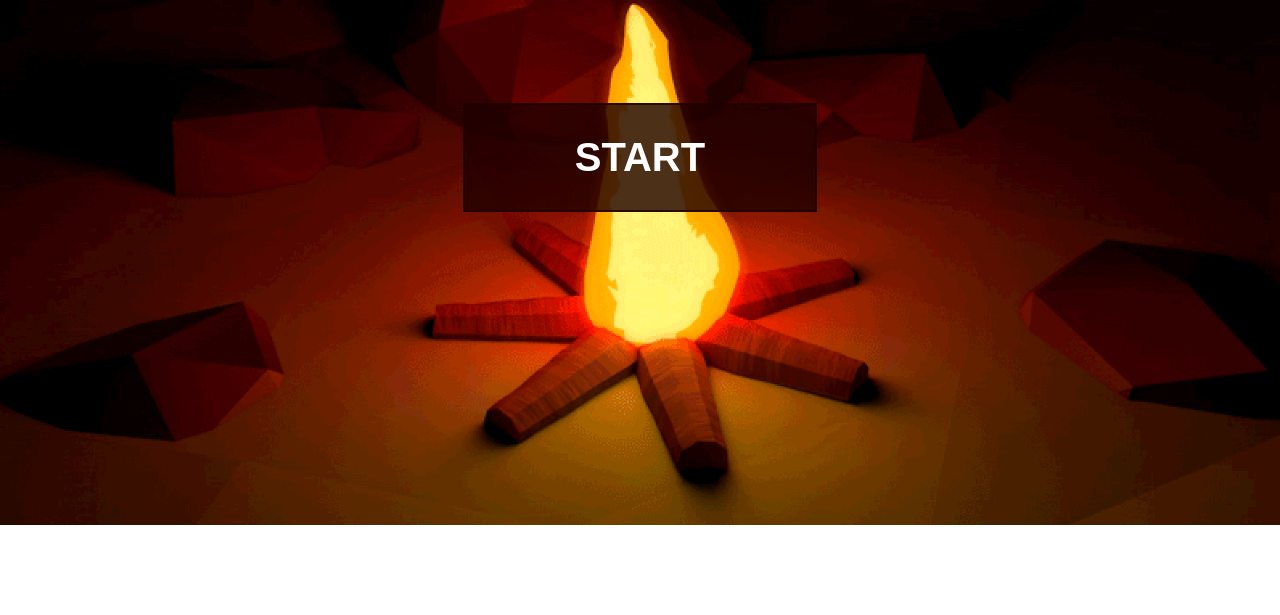
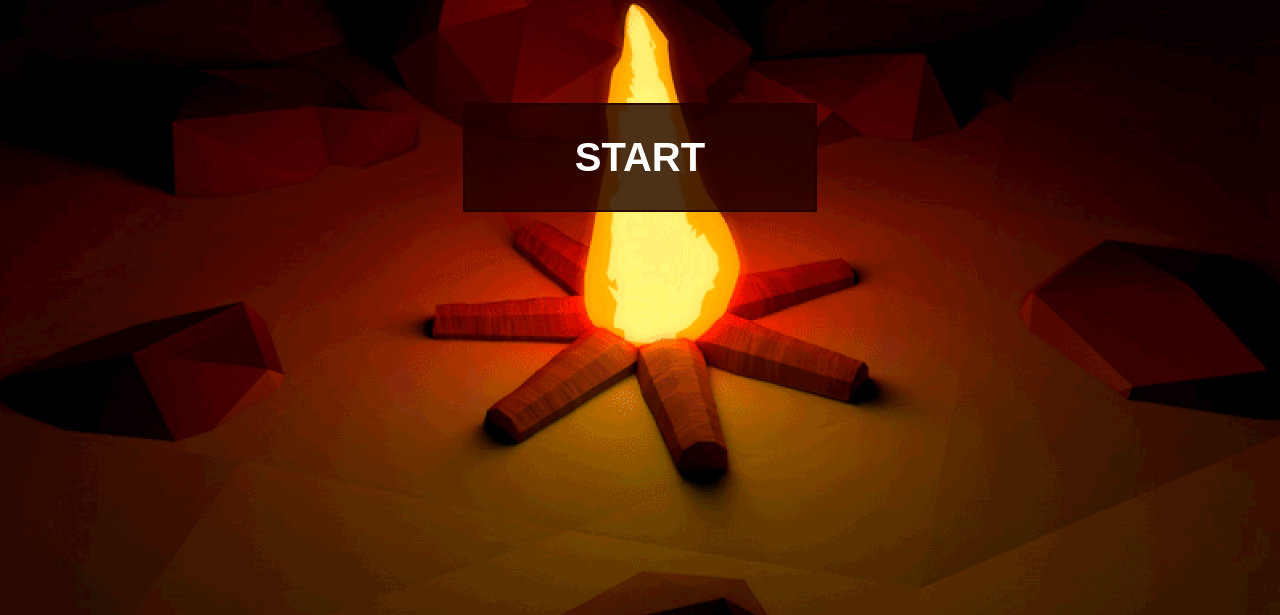
Before and after one commit to Julienchilhagopian/Game, a plain HTML site: page index.html in a window 1280 px wide. Shown: the part 185-800 px from the top of the page. Drawn offline with Linux system fonts and the light colour scheme; a web font is replaced by a local one.

Commit message:
viewport heigth ok

```diff
--- a/styles.css
+++ b/styles.css
@@ -35,7 +35,7 @@ body {
   background-image: url(./img/backgroud-img-game.png);
   background-size: cover;
   background-repeat: no-repeat;
-  height: 710px;
+  height: 100vh;
 
 
 }
```
